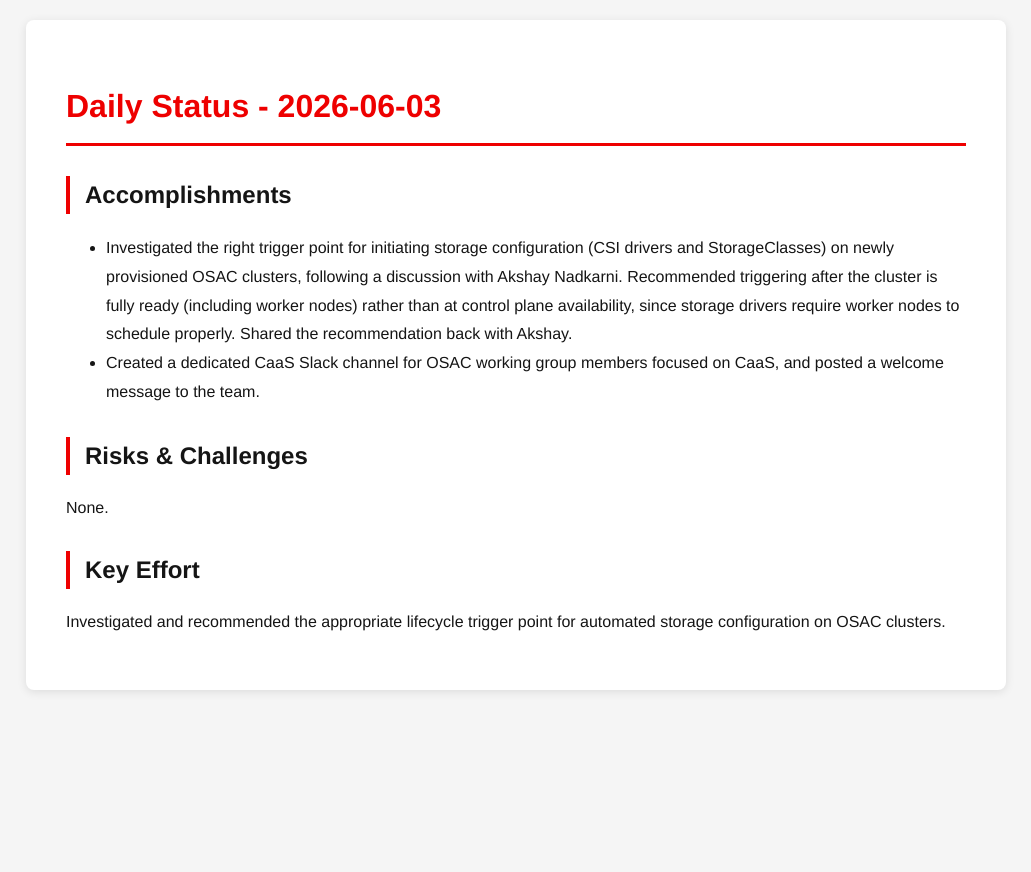
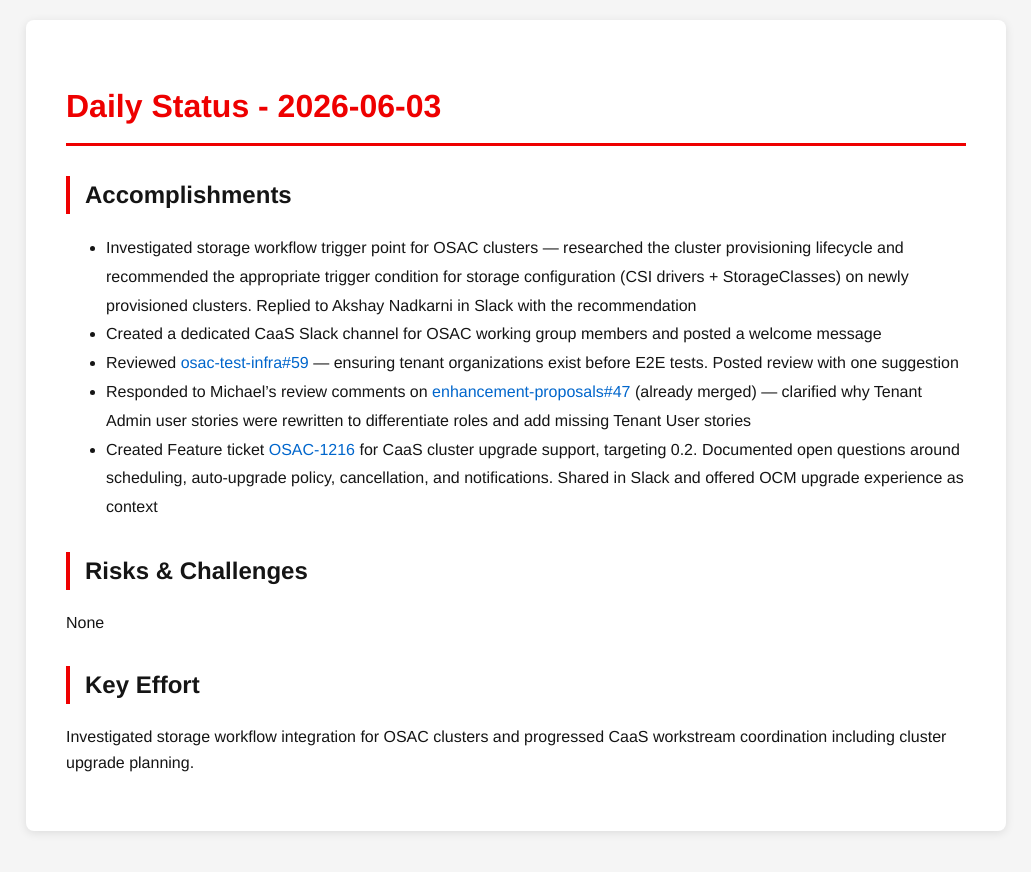
Before and after one commit to tzvatot/daily-status, a Jekyll site: the page built from 2026-06-03.md, in a window 1280 px wide. Shown: the top 872 px of the page, without its empty margins (124-1155 px from the left). Built offline with Jekyll 4.4.1, drawn with Linux system fonts in a browser that asks for light colours.

Commit message:
Daily status update - 2026-06-03

```diff
--- a/2026-06-03.md
+++ b/2026-06-03.md
@@ -7,11 +7,14 @@ date: 2026-06-03
 # Daily Status - 2026-06-03
 
 ## Accomplishments
-- Investigated the right trigger point for initiating storage configuration (CSI drivers and StorageClasses) on newly provisioned OSAC clusters, following a discussion with Akshay Nadkarni. Recommended triggering after the cluster is fully ready (including worker nodes) rather than at control plane availability, since storage drivers require worker nodes to schedule properly. Shared the recommendation back with Akshay.
-- Created a dedicated CaaS Slack channel for OSAC working group members focused on CaaS, and posted a welcome message to the team.
+- Investigated storage workflow trigger point for OSAC clusters — researched the cluster provisioning lifecycle and recommended the appropriate trigger condition for storage configuration (CSI drivers + StorageClasses) on newly provisioned clusters. Replied to Akshay Nadkarni in Slack with the recommendation
+- Created a dedicated CaaS Slack channel for OSAC working group members and posted a welcome message
+- Reviewed [osac-test-infra#59](https://github.com/osac-project/osac-test-infra/pull/59) — ensuring tenant organizations exist before E2E tests. Posted review with one suggestion
+- Responded to Michael's review comments on [enhancement-proposals#47](https://github.com/osac-project/enhancement-proposals/pull/47) (already merged) — clarified why Tenant Admin user stories were rewritten to differentiate roles and add missing Tenant User stories
+- Created Feature ticket [OSAC-1216](https://redhat.atlassian.net/browse/OSAC-1216) for CaaS cluster upgrade support, targeting 0.2. Documented open questions around scheduling, auto-upgrade policy, cancellation, and notifications. Shared in Slack and offered OCM upgrade experience as context
 
 ## Risks & Challenges
-None.
+None
 
 ## Key Effort
-Investigated and recommended the appropriate lifecycle trigger point for automated storage configuration on OSAC clusters.
+Investigated storage workflow integration for OSAC clusters and progressed CaaS workstream coordination including cluster upgrade planning.
```
